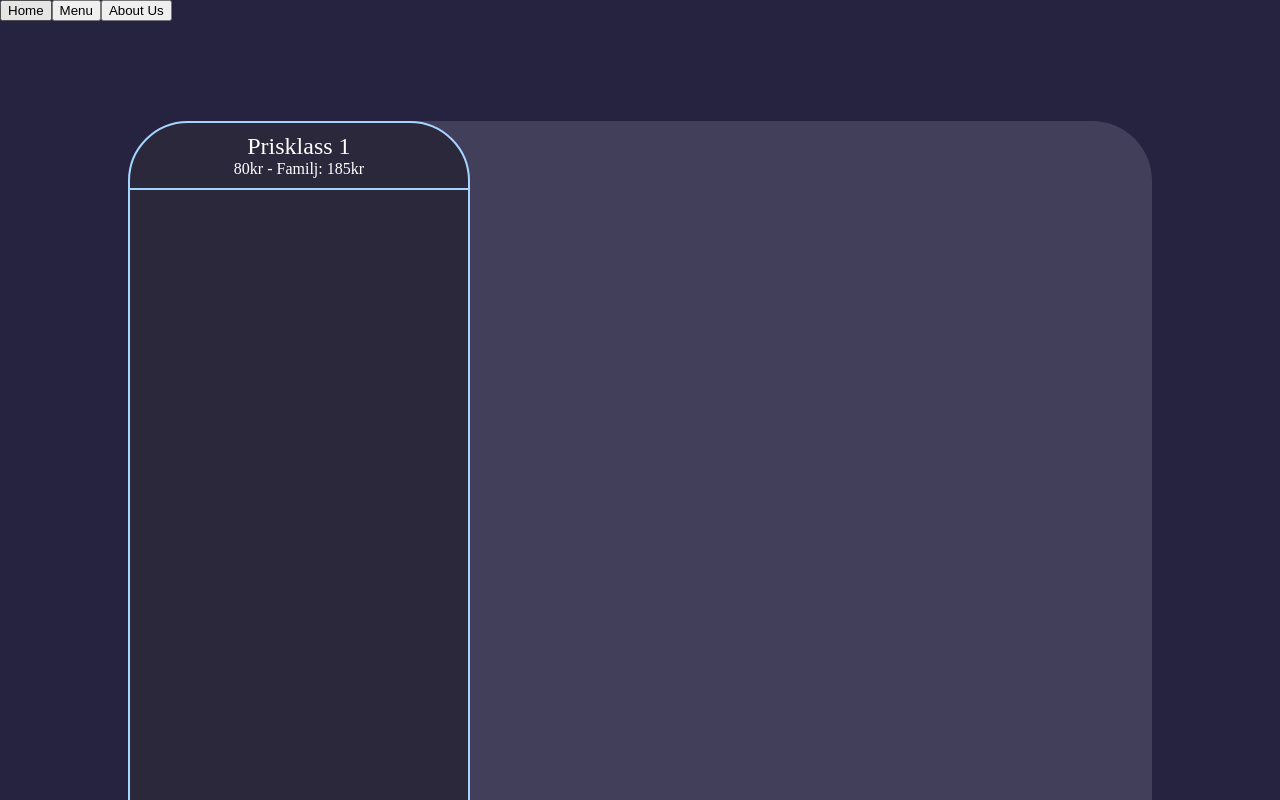
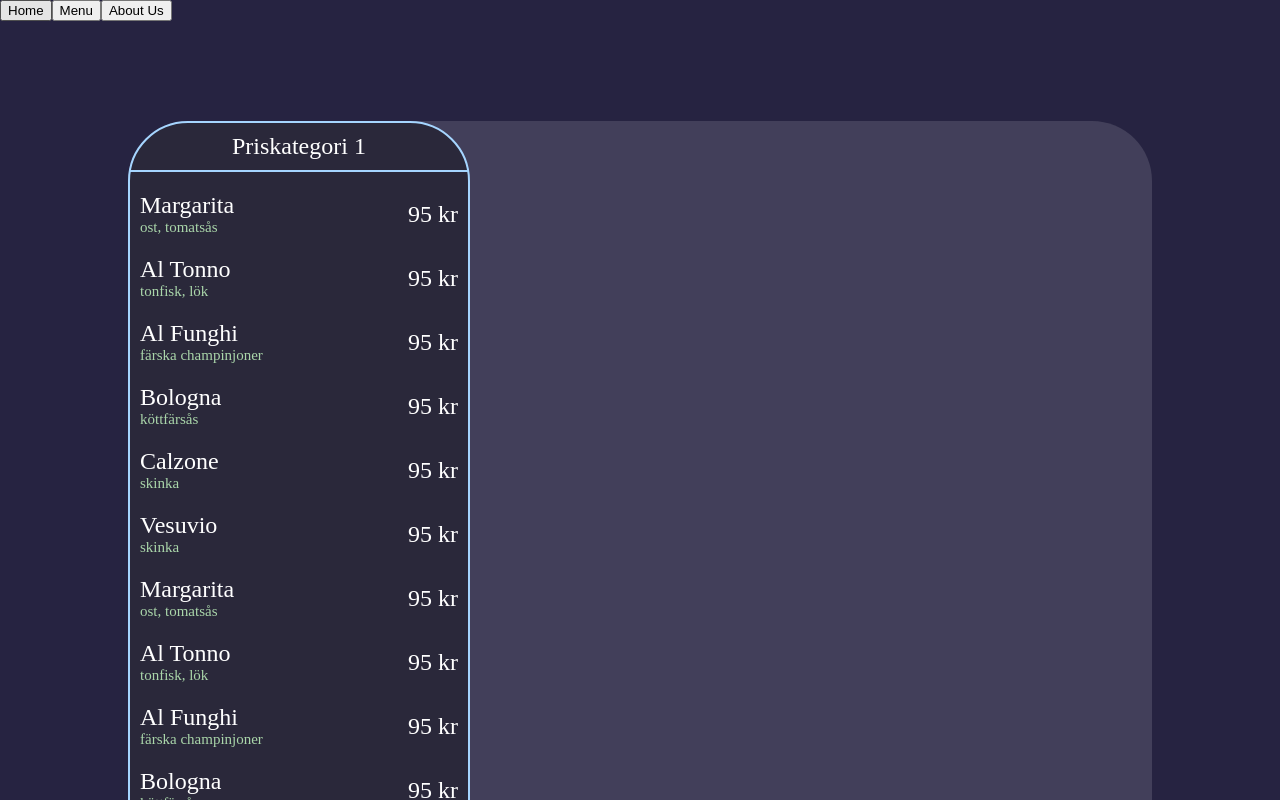
Before and after one commit to Seolless/pizzeria-webpage, a website built with webpack: page src/index.html in a window 1280 px wide. Both pictures are taken after a click on the button "Menu". Shown: the top 800 px of the page. Built offline with nearby package versions, Linux system fonts and the light colour scheme.

Commit message:
Added the foundation for displaying all the products.

```diff
--- a/src/index.html
+++ b/src/index.html
@@ -13,15 +13,6 @@
         ><button id="about" class="btn">About Us</button>
       </nav>
     </header>
-    <div id="content">
-      <div class="menu">
-        <div class="menu-item">
-          <div class="title-card">
-            <p class="title">Prisklass 1</p>
-            <p class="cost">80kr - Familj: 185kr</p>
-          </div>
-        </div>
-      </div>
-    </div>
+    <div id="content"></div>
   </body>
 </html>
--- a/src/index.js
+++ b/src/index.js
@@ -1,8 +1,15 @@
 import "./styles.css";
+import { drawMenu } from "./menu.js";
 const buttons = document.getElementsByClassName("btn");
 for (let i = 0; i < buttons.length; i++) {
   const element = buttons[i];
   element.addEventListener("click", () => loadContent(element.id));
+}
+function unloadContent() {
+  if (document.getElementById("menu-card")) {
+    const element = document.getElementById("menu-card");
+    element.remove();
+  }
 }
 function loadContent(button) {
   switch (button) {
@@ -10,7 +17,8 @@ function loadContent(button) {
       console.log("It works");
       break;
     case "menu":
-      console.log("It works men");
+      unloadContent();
+      drawMenu();
       break;
     case "about":
       console.log("It works aboot");
--- a/src/menu.js
+++ b/src/menu.js
@@ -0,0 +1,54 @@
+import products from "./prices.js";
+
+export function drawMenu() {
+  const menu = document.createElement("div");
+  menu.id = "menu-card";
+  document.getElementById("content").appendChild(menu);
+
+  const menuItem = document.createElement("div");
+  menuItem.id = "menu-item";
+  document.getElementById("menu-card").appendChild(menuItem);
+
+  const titleCard = document.createElement("div");
+  titleCard.id = "title-card";
+  document.getElementById("menu-item").appendChild(titleCard);
+
+  const title = document.createElement("p");
+  title.id = "title";
+  title.innerText = "Priskategori 1";
+  document.getElementById("title-card").appendChild(title);
+  /* I might use for some other info later.
+  const cost = document.createElement("p");
+  cost.id = "cost";
+  cost.innerText = "80kr - Familje: 185kr";
+  document.getElementById("title-card").appendChild(cost);
+*/
+  for (let i = 0; i < products.length; i++) {
+    const element = products[i];
+
+    const item = document.createElement("div");
+    item.id = `item${i}`;
+    item.className = "item";
+    document.getElementById("menu-item").appendChild(item);
+
+    const itemWrapper = document.createElement("div");
+    itemWrapper.id = `item-wrapper${i}`;
+    itemWrapper.className = "item-wrapper";
+    document.getElementById(`item${i}`).appendChild(itemWrapper);
+
+    const itemName = document.createElement("p");
+    itemName.className = "item-name";
+    itemName.innerText = element.name;
+    document.getElementById(`item-wrapper${i}`).appendChild(itemName);
+
+    const itemIngredients = document.createElement("p");
+    itemIngredients.className = "item-ingredients";
+    itemIngredients.innerText = element.ingredients;
+    document.getElementById(`item-wrapper${i}`).appendChild(itemIngredients);
+
+    const itemCost = document.createElement("p");
+    itemCost.className = "item-cost";
+    itemCost.innerText = `${element.price} kr`;
+    document.getElementById(`item${i}`).appendChild(itemCost);
+  }
+}
--- /dev/null
+++ b/src/prices.js
@@ -0,0 +1,20 @@
+export default [
+  { name: "Margarita", price: 95, ingredients: "ost, tomatsås" },
+  { name: "Al Tonno", price: 95, ingredients: "tonfisk, lök" },
+  { name: "Al Funghi", price: 95, ingredients: "färska champinjoner" },
+  { name: "Bologna", price: 95, ingredients: "köttfärsås" },
+  { name: "Calzone", price: 95, ingredients: "skinka" },
+  { name: "Vesuvio", price: 95, ingredients: "skinka" },
+  { name: "Margarita", price: 95, ingredients: "ost, tomatsås" },
+  { name: "Al Tonno", price: 95, ingredients: "tonfisk, lök" },
+  { name: "Al Funghi", price: 95, ingredients: "färska champinjoner" },
+  { name: "Bologna", price: 95, ingredients: "köttfärsås" },
+  { name: "Calzone", price: 95, ingredients: "skinka" },
+  { name: "Vesuvio", price: 95, ingredients: "skinka" },
+  { name: "Margarita", price: 95, ingredients: "ost, tomatsås" },
+  { name: "Al Tonno", price: 95, ingredients: "tonfisk, lök" },
+  { name: "Al Funghi", price: 95, ingredients: "färska champinjoner" },
+  { name: "Bologna", price: 95, ingredients: "köttfärsås" },
+  { name: "Calzone", price: 95, ingredients: "skinka" },
+  { name: "Vesuvio", price: 95, ingredients: "skinka" },
+];
--- a/src/styles.css
+++ b/src/styles.css
@@ -1,11 +1,34 @@
 body {
   background-color: rgb(38, 35, 65);
   margin: 0;
+  color: white;
 }
 header {
   padding: 0px 0px 100px 0px;
 }
-.menu {
+.item {
+  padding: 10px;
+  display: flex;
+  align-items: center;
+  justify-content: space-between;
+}
+.item-name {
+  margin: 0px;
+  font-size: 24px;
+}
+.item-cost {
+  margin: 0;
+  font-size: 24px;
+}
+.item-ingredients {
+  margin: 0px;
+  font-size: 15px;
+  color: #aad6aa;
+}
+.item-name-wrapper {
+  display: flex;
+}
+#menu-card {
   background-color: rgba(255, 255, 255, 0.128);
   width: 80%;
   height: 1200px;
@@ -14,24 +37,23 @@ header {
   border-radius: 60px;
   display: flex;
 }
-.menu-item {
+#menu-item {
   background-color: #0000005c;
   height: 800px;
   width: 33%;
   border: 2px solid #a5d5ff;
   border-radius: 60px;
 }
-.title-card {
+#title-card {
   text-align: center;
-  color: white;
   margin: 10px 0px;
   border-bottom: 2px solid #a5d5ff;
   padding-bottom: 10px;
 }
-.title {
+#title {
   font-size: 24px;
   margin: 0;
 }
-.cost {
+#cost {
   margin: 0;
 }
```
